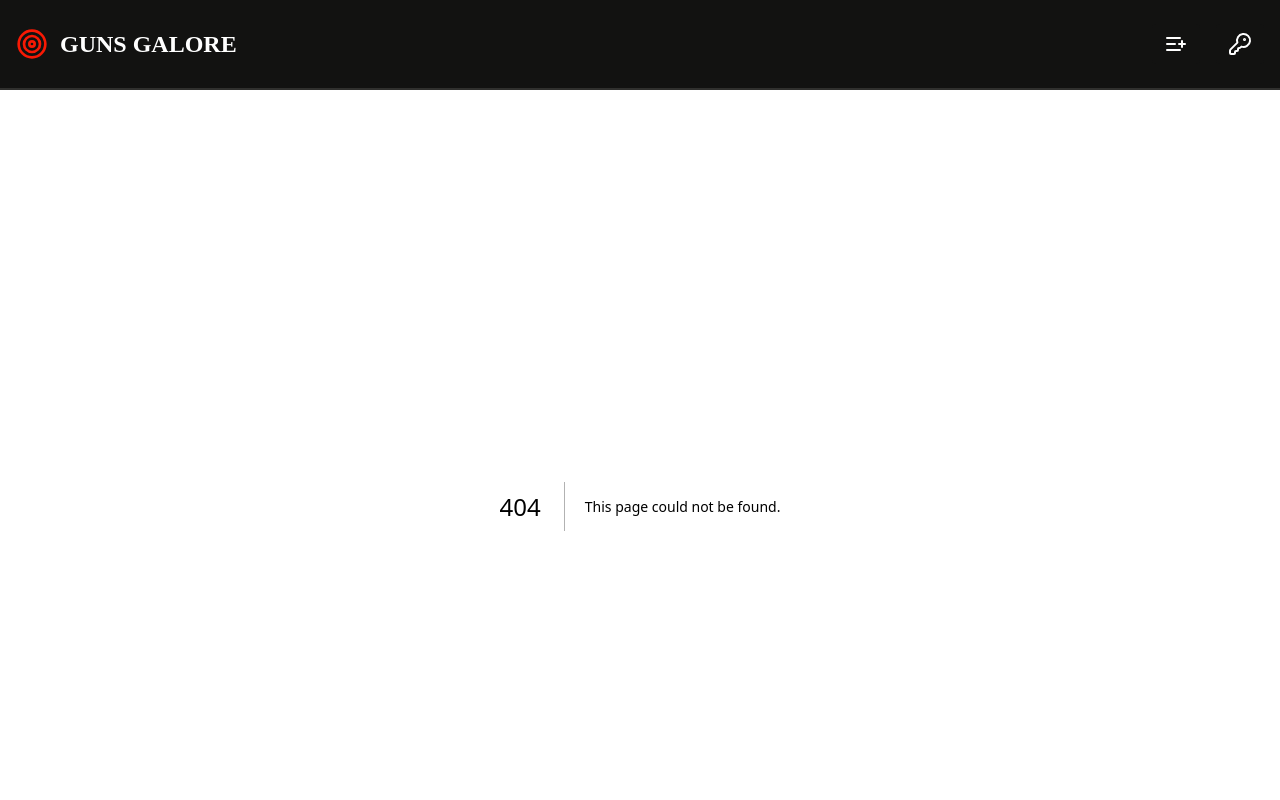
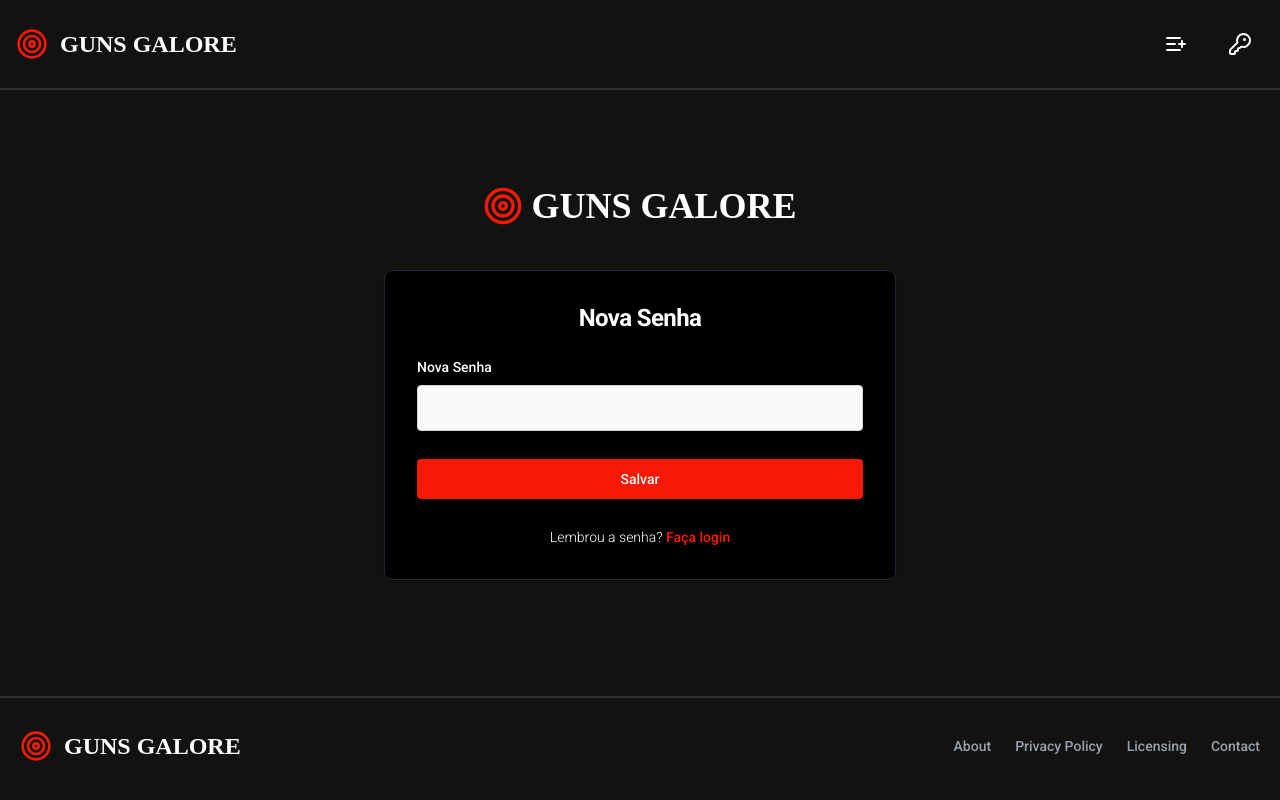
Before and after one commit to Sasutan/Trabalho_emergentes, a Next.js app in the folder ggalore/: page /recuperar/1 in a window 1280 px wide. Before the commit this address had no page. Shown: the top 800 px of the page. Built offline with nearby package versions, Linux system fonts and the light colour scheme.

Commit message:
adds password recovery page (after email is clicked user is redirected to a new page to insert a new password

```diff
--- /dev/null
+++ b/ggalore/src/app/(pages)/recuperar/[codigo]/page.tsx
@@ -0,0 +1,98 @@
+"use client";
+
+export default function Recuperar() {
+  async function onsubmit(e) {
+    e.preventDefault();
+    const formData = new FormData(e.currentTarget);
+    const password = formData.get("password");
+
+    try {
+      const response = await fetch("http://localhost:3001/password-recover", {
+        method: "POST",
+        headers: { "Content-Type": "application/json" },
+        body: JSON.stringify({ password }),
+      });
+
+      if (!response.ok) throw new Error("Erro ao enviar nova senha ");
+
+      const result = await response.json();
+      alert("");
+      console.log(result);
+    } catch (err) {
+      alert("Falha ao tentar recuperar a senha.");
+      console.error(err);
+    }
+  }
+
+  return (
+    <section className="py-20 flex items-center justify-center">
+      <div className="flex flex-col items-center justify-center w-full px-2 sm:px-6  mx-auto  lg:py-0">
+        <a
+          href="#"
+          className="flex items-center mb-6 text-4xl gap-2 font-semibold text-white font-tinos"
+        >
+          <svg
+            xmlns="http://www.w3.org/2000/svg"
+            width="40"
+            height="40"
+            viewBox="0 0 24 24"
+            fill="none"
+            stroke="currentColor"
+            strokeWidth="2"
+            strokeLinecap="round"
+            strokeLinejoin="round"
+            className="lucide lucide-target text-primary-red"
+          >
+            <circle cx="12" cy="12" r="10" />
+            <circle cx="12" cy="12" r="6" />
+            <circle cx="12" cy="12" r="2" />
+          </svg>
+          <span className="self-center font-semibold whitespace-nowrap text-white font-tinos">
+            GUNS GALORE
+          </span>
+        </a>
+        <div className="w-full bg-black border border-gray-800 rounded-lg shadow my-5 py-20 sm:max-w-md md:max-w-lg xl:p-0">
+          <div className="p-6 space-y-4 md:space-y-6 sm:p-8">
+            <h1 className="text-xl font-bold leading-tight tracking-tight text-white md:text-2xl text-center">
+              Nova Senha
+            </h1>
+            <form className="space-y-7" onSubmit={onsubmit}>
+              <div>
+                <label
+                  htmlFor="password"
+                  className="block mb-2 text-sm font-medium text-white"
+                >
+                  Nova Senha
+                </label>
+                <input
+                  type="password"
+                  name="password"
+                  id="password"
+                  className="bg-gray-50 border border-gray-300 text-gray-900 rounded-sm block w-full p-2.5"
+                  required
+                />
+              </div>
+
+              <button
+                type="submit"
+                className="w-full text-white bg-primary-red hover:bg-primary-red/90 font-medium rounded-sm text-sm px-5 py-2.5 text-center"
+              >
+                Salvar
+              </button>
+
+              <p className="text-sm font-light text-white text-center">
+                Lembrou a senha?{" "}
+                <a
+                  href="/login"
+                  className="font-medium text-primary-red hover:underline"
+                >
+                  Faça login
+                </a>
+              </p>
+            </form>
+          </div>
+        </div>
+      </div>
+    </section>
+  );
+}
```
